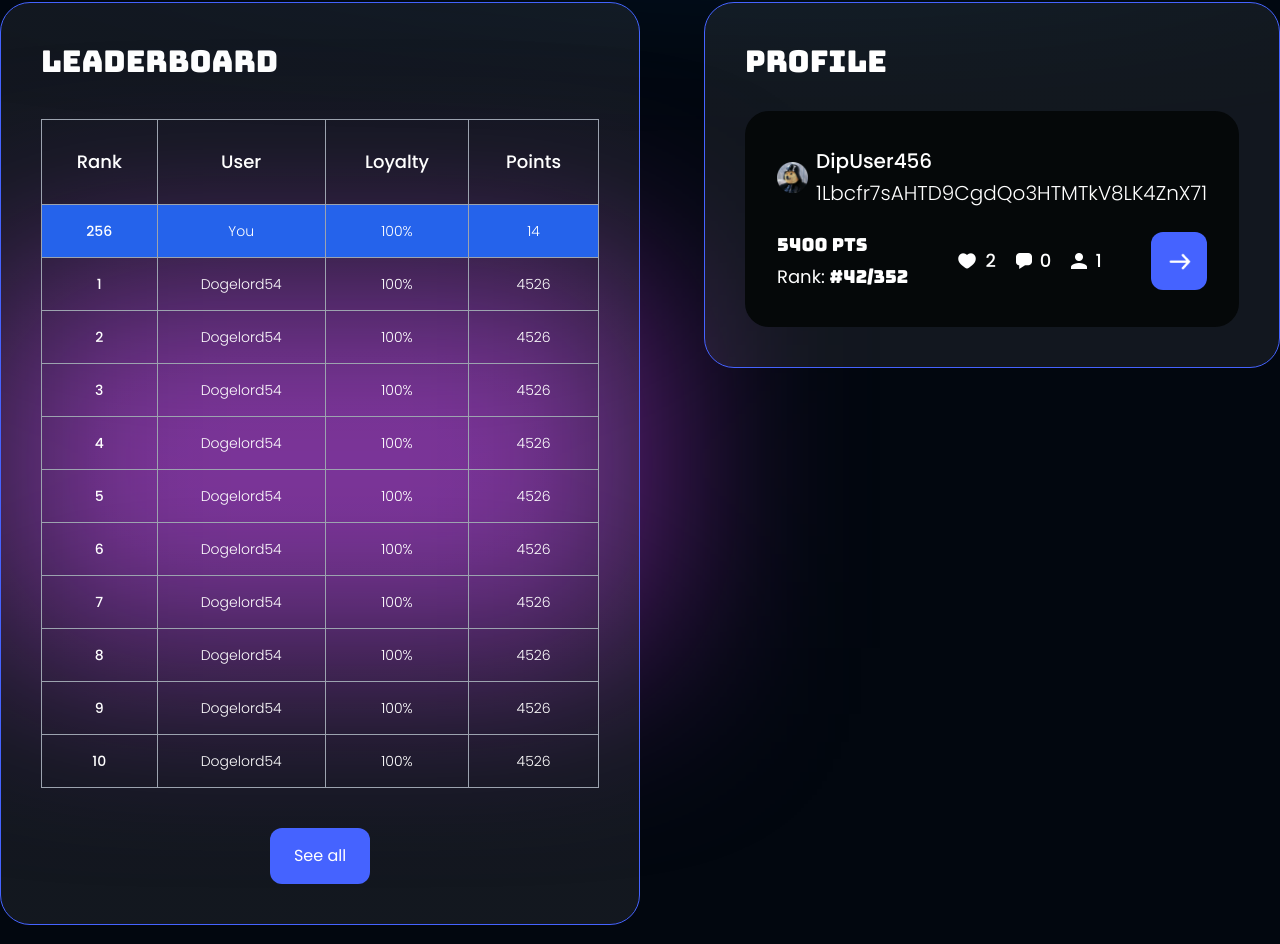
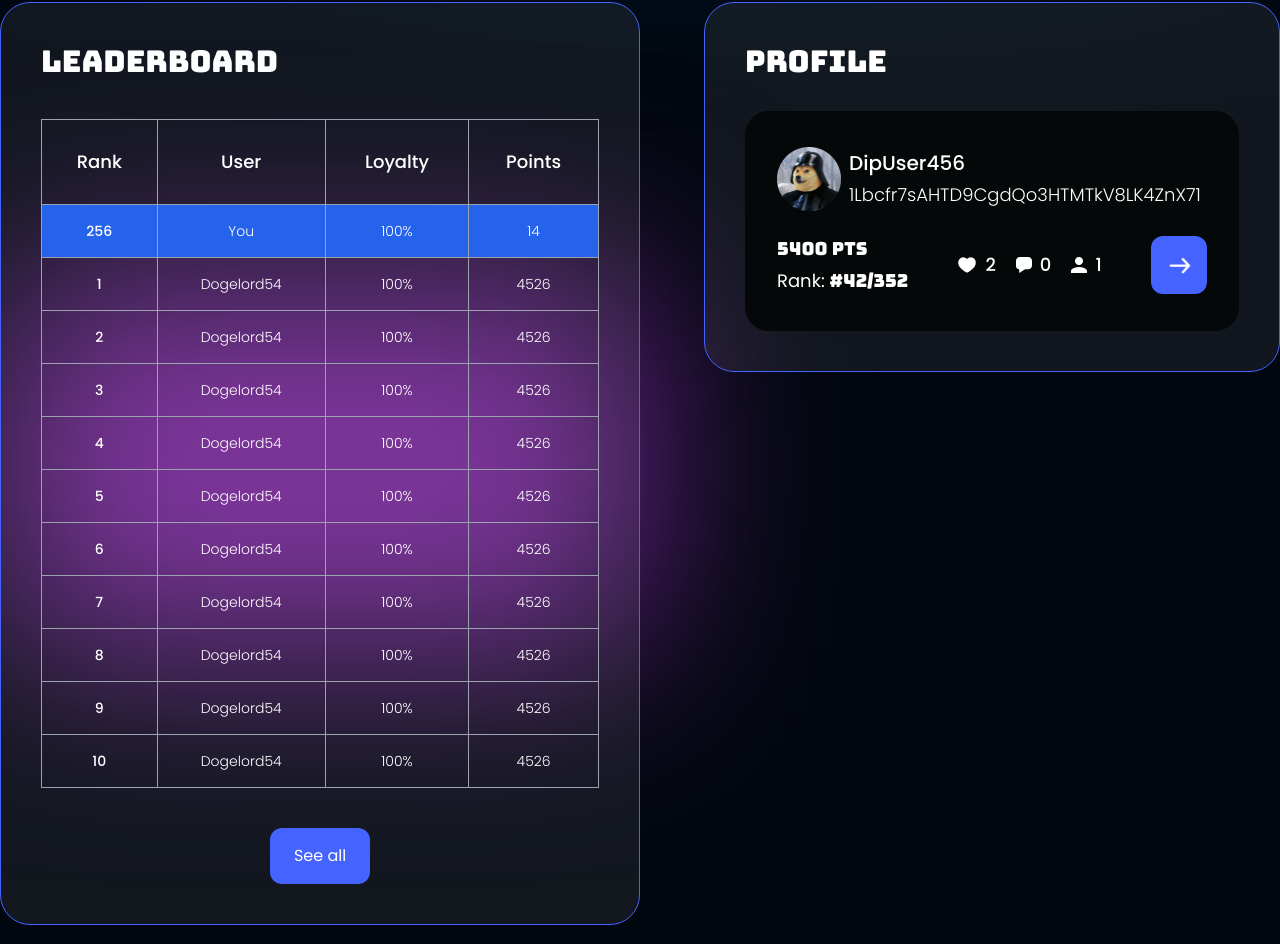
Before and after one commit to AbdurRehman1312/laika_pamp, a React (Vite) app: page / in a window 1280 px wide. Shown: the part 2084-3028 px from the top of the page. Built offline with nearby package versions, Linux system fonts and the light colour scheme.

Commit message:
Update ProfileCard and Header components
- Update ProfileCard component to fix profile_id font size
- Update Header component to improve layout and add lazy loading for images

```diff
--- a/src/components/ProfileCard/ProfileCard.jsx
+++ b/src/components/ProfileCard/ProfileCard.jsx
@@ -7,12 +7,12 @@ const ProfileCard = ({ username, profile_id, points, rank, like, message, profil
         <>
             <div className='bg-[#050809]  rounded-3xl py-9 px-8'>
                 <div className='flex items-center gap-2'>
-                    <div className='rounded-[50%]'>
+                    <div className='rounded-[50%] flex-shrink-0'>
                         <img src={images.dp} alt="" className='w-16' />
                     </div>
                     <div className='flex flex-col '>
                         <h1 className='text-lg xl:text-xl font-medium'>{username}</h1>
-                        <p className='text-lg xl:text-xl custom_text2 mt-1 font-light'>{profile_id}</p>
+                        <p className='text-lg  custom_text2 mt-1 font-light'>{profile_id}</p>
                     </div>
                 </div>
 
--- a/src/pages/Home/Home.jsx
+++ b/src/pages/Home/Home.jsx
@@ -146,7 +146,7 @@ const Home = () => {
               <CarouselPrevious className="" />
               <p className='font-bungee mt-2'>FUCK NO.</p>
             </div>
-            <div className='absolute top-[40%] right-[5%] lg:flex hidden flex-col items-center'>
+            <div className='absolute top-[40%] lg:right-[-10px] xl:right-[5%] lg:flex hidden flex-col items-center'>
               <CarouselNext />
               <p className='font-bungee mt-2'>Yes Please!</p>
             </div>
```
